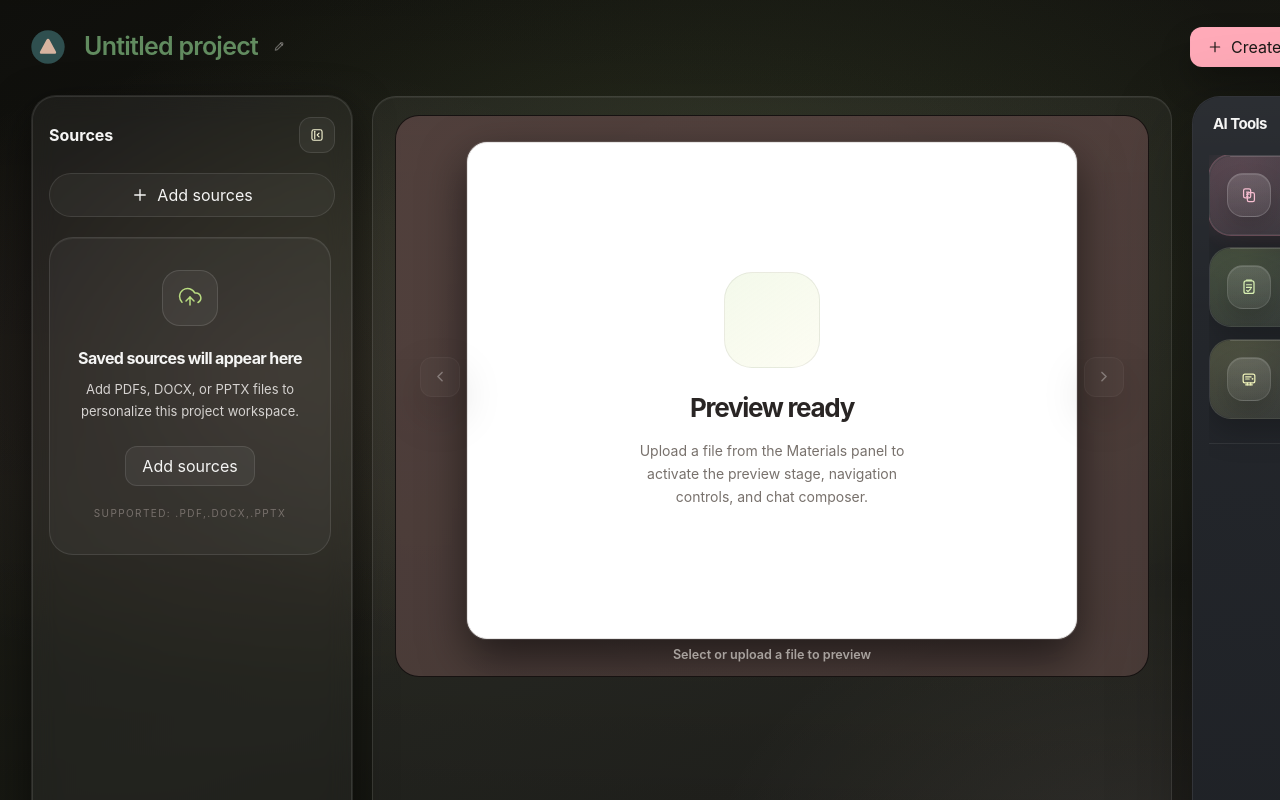
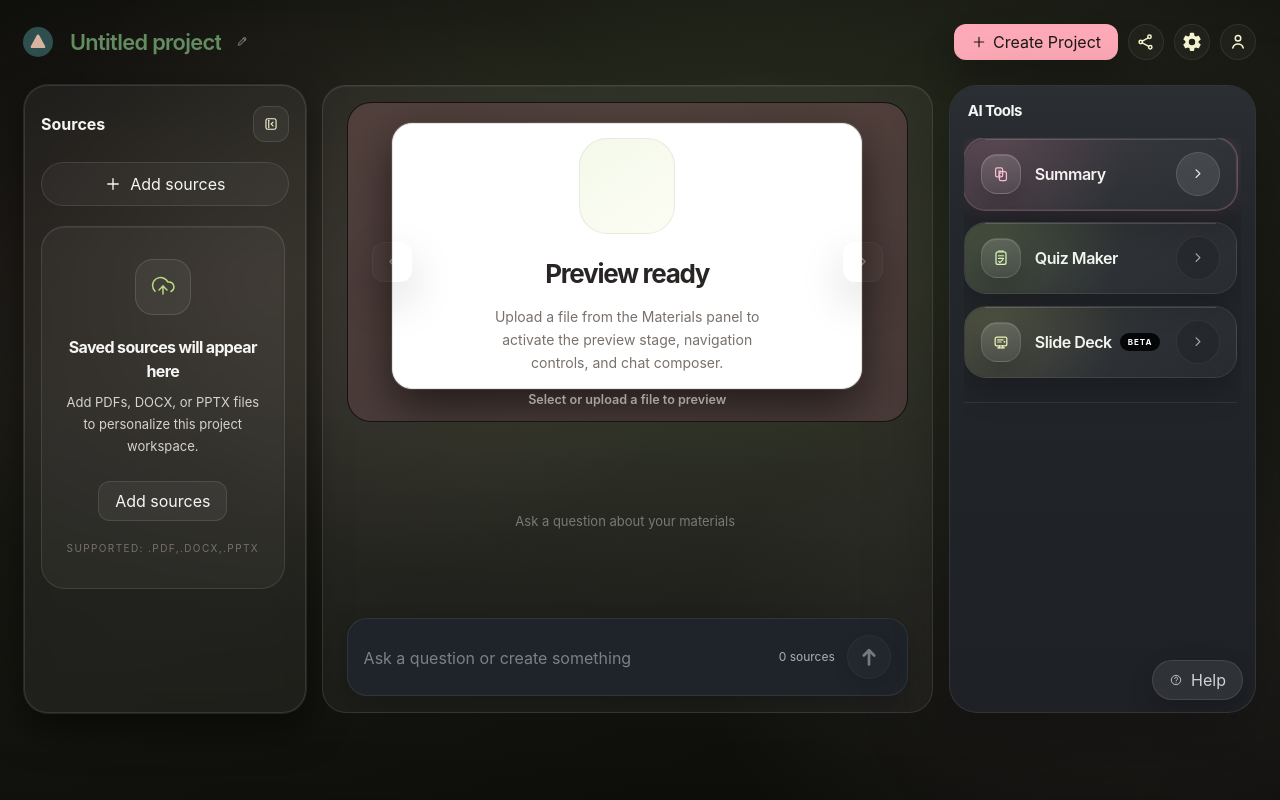
Before and after one commit to spiderpilo/Material-Enhancement-Assistant, a Next.js app in the folder frontend/: page /project/1 in a window 1280 px wide. Shown: the top 800 px of the page. Built offline with nearby package versions, Linux system fonts and the light colour scheme.

Commit message:
fix: improve more responsive UI

```diff
--- a/frontend/src/components/dashboard/DashboardClientPage.tsx
+++ b/frontend/src/components/dashboard/DashboardClientPage.tsx
@@ -29,7 +29,7 @@ import {
 } from "@/lib/api/projects";
 
 const dashboardDesktopGrid =
-  "xl:w-[1376px] xl:grid-cols-[289px_repeat(3,329px)] xl:auto-rows-[280px]";
+  "xl:grid-cols-[289px_repeat(3,minmax(0,1fr))] xl:auto-rows-[280px]";
 const projectSkeletonCount = 4;
 
 const displayFontStyle: CSSProperties = {
--- a/frontend/src/components/dashboard/DashboardProjectCard.tsx
+++ b/frontend/src/components/dashboard/DashboardProjectCard.tsx
@@ -46,7 +46,7 @@ export function DashboardCreateProjectCard({
     <button
       type="button"
       onClick={onClick}
-      className="dashboard-create-card group relative flex h-[280px] w-full justify-self-start rounded-[12px] border border-dashed border-[rgba(255,255,255,0.14)] px-[26px] pb-[60.415px] pt-[59.61px] text-center transition duration-300 hover:-translate-y-[6px] hover:scale-[1.012] hover:border-[rgba(197,225,165,0.22)] hover:shadow-[0_34px_70px_rgba(0,0,0,0.3),0_0_0_1px_rgba(197,225,165,0.08)] focus-visible:outline-none focus-visible:ring-2 focus-visible:ring-[rgba(197,225,165,0.22)] active:translate-y-[1px] active:scale-[0.995] xl:w-[289px]"
+      className="dashboard-create-card group relative flex h-[280px] w-full justify-self-start rounded-[12px] border border-dashed border-[rgba(255,255,255,0.14)] px-[26px] pb-[60.415px] pt-[59.61px] text-center transition duration-300 hover:-translate-y-[6px] hover:scale-[1.012] hover:border-[rgba(197,225,165,0.22)] hover:shadow-[0_34px_70px_rgba(0,0,0,0.3),0_0_0_1px_rgba(197,225,165,0.08)] focus-visible:outline-none focus-visible:ring-2 focus-visible:ring-[rgba(197,225,165,0.22)] active:translate-y-[1px] active:scale-[0.995]"
       aria-label="Create a new project"
     >
       <div className="relative flex w-full flex-col items-center justify-center">
@@ -103,7 +103,7 @@ export function DashboardProjectCard({
   }, [isMenuOpen]);
 
   return (
-    <div className="relative w-full xl:w-[329px]">
+    <div className="relative w-full">
       <Link
         href={project.href}
         className="dashboard-project-card group relative flex h-[280px] w-full flex-col rounded-[12px] p-[25px] transition duration-300 hover:-translate-y-[6px] hover:scale-[1.01] hover:border-[rgba(197,225,165,0.18)] hover:shadow-[0_34px_72px_rgba(0,0,0,0.3),0_0_0_1px_rgba(255,255,255,0.05)] focus-visible:outline-none focus-visible:ring-2 focus-visible:ring-[rgba(197,225,165,0.2)] active:translate-y-[1px] active:scale-[0.995]"
@@ -201,7 +201,7 @@ export function DashboardProjectCard({
 
 export function DashboardProjectSkeletonCard() {
   return (
-    <div className="dashboard-skeleton-card flex h-[280px] w-full animate-pulse flex-col justify-between rounded-[12px] p-[25px] xl:w-[329px]">
+    <div className="dashboard-skeleton-card flex h-[280px] w-full animate-pulse flex-col justify-between rounded-[12px] p-[25px]">
       <div className="flex flex-col gap-6">
         <div className="h-14 w-14 rounded-[14px] bg-[rgba(255,255,255,0.08)]" />
         <div className="space-y-3">
--- a/frontend/src/components/material-enhancement/AIToolsSidebar.tsx
+++ b/frontend/src/components/material-enhancement/AIToolsSidebar.tsx
@@ -271,7 +271,7 @@ export function AIToolsSidebar({
   }, [isSlideDeckExpanded, onCloseSlideDeckPreview, visibleSlideDeckDownloadMenuKey]);
 
   return (
-    <aside className="relative flex h-[949px] min-h-0 max-w-full flex-col overflow-hidden rounded-[28px] border border-white/[0.08] bg-[#202328] shadow-[0_24px_80px_rgba(0,0,0,0.35)]">
+    <aside className="relative flex h-full min-w-0 min-h-0 max-w-full flex-col overflow-hidden rounded-[28px] border border-white/[0.08] bg-[#202328] shadow-[0_24px_80px_rgba(0,0,0,0.35)]">
       <div className="pointer-events-none absolute inset-0 rounded-[inherit] bg-[linear-gradient(180deg,rgba(255,255,255,0.05)_0%,rgba(255,255,255,0.015)_22%,rgba(0,0,0,0.08)_100%)]" />
 
       {isQuizExpanded ? (
@@ -314,12 +314,12 @@ export function AIToolsSidebar({
           onCloseDownloadMenu={closeSlideDeckDownloadMenu}
         />
       ) : (
-        <div className="relative flex min-h-0 flex-1 flex-col p-4 animate-studio-panel-content-enter">
+        <div className="relative flex min-h-0 flex-1 flex-col p-3.5 animate-studio-panel-content-enter 2xl:p-4">
           <h2 className="pl-1 text-[15px] font-bold tracking-[-0.04em] text-[color:var(--text-primary)]">
             AI Tools
           </h2>
 
-          <div className="studio-scroll mt-5 min-h-0 flex-1 overflow-y-auto pb-24 pr-1">
+          <div className="studio-scroll mt-4 min-h-0 flex-1 overflow-y-auto pb-20 pr-1 2xl:mt-5 2xl:pb-24">
             <div className="space-y-3">
               {tools.map((tool, index) => (
                 <AIToolCard
@@ -418,7 +418,7 @@ export function AIToolsSidebar({
           </div>
 
           {activeTool !== "slideDeck" ? (
-            <div className="pointer-events-none absolute bottom-4 right-4 z-10 flex justify-end">
+            <div className="pointer-events-none absolute bottom-3 right-3 z-10 flex justify-end 2xl:bottom-4 2xl:right-4">
               <button
                 type="button"
                 onClick={onOpenHelp}
@@ -471,7 +471,7 @@ function AIToolCard({
         animationDelay: `${index * 40}ms`,
       }}
       className={[
-        "animate-studio-tool-enter group relative flex h-[80px] w-full items-center gap-4 overflow-hidden rounded-[22px] border border-white/[0.08] px-[17px] py-4 text-left transition-[transform,background,border-color,box-shadow,opacity] duration-200 ease-out",
+        "animate-studio-tool-enter group relative flex h-[72px] w-full items-center gap-3.5 overflow-hidden rounded-[22px] border border-white/[0.08] px-4 py-3.5 text-left transition-[transform,background,border-color,box-shadow,opacity] duration-200 ease-out 2xl:h-[80px] 2xl:gap-4 2xl:px-[17px] 2xl:py-4",
         "bg-[linear-gradient(140deg,var(--tool-tint)_0%,rgba(255,255,255,0.05)_58%,rgba(255,255,255,0.03)_100%)] shadow-[0_14px_30px_rgba(0,0,0,0.22)]",
         "before:pointer-events-none before:absolute before:inset-0 before:rounded-[inherit] before:bg-[radial-gradient(circle_at_12%_16%,var(--tool-glow)_0%,transparent_52%)] before:opacity-70 before:transition-opacity before:duration-200 before:ease-out",
         "after:pointer-events-none after:absolute after:inset-x-5 after:top-0 after:h-px after:bg-white/14",
@@ -483,7 +483,7 @@ function AIToolCard({
     >
       <div
         className={[
-          "relative flex h-11 w-11 shrink-0 items-center justify-center rounded-[16px] border border-white/[0.1] bg-[linear-gradient(180deg,rgba(255,255,255,0.14)_0%,rgba(255,255,255,0.06)_100%)] text-[color:var(--tool-icon)] shadow-[inset_0_1px_0_rgba(255,255,255,0.12),0_12px_24px_rgba(0,0,0,0.16)] transition-all duration-200 ease-out",
+          "relative flex h-10 w-10 shrink-0 items-center justify-center rounded-[16px] border border-white/[0.1] bg-[linear-gradient(180deg,rgba(255,255,255,0.14)_0%,rgba(255,255,255,0.06)_100%)] text-[color:var(--tool-icon)] shadow-[inset_0_1px_0_rgba(255,255,255,0.12),0_12px_24px_rgba(0,0,0,0.16)] transition-all duration-200 ease-out 2xl:h-11 2xl:w-11",
           "group-hover:scale-[1.03] group-hover:border-white/[0.16] group-hover:bg-[linear-gradient(180deg,rgba(255,255,255,0.18)_0%,rgba(255,255,255,0.08)_100%)] group-hover:shadow-[inset_0_1px_0_rgba(255,255,255,0.14),0_0_24px_var(--tool-glow),0_12px_24px_rgba(0,0,0,0.16)]",
           isSelected ? "border-white/[0.16]" : "",
         ].join(" ")}
@@ -493,7 +493,7 @@ function AIToolCard({
 
       <div className="min-w-0 flex-1">
         <div className="flex items-center gap-2">
-          <p className="truncate text-[17px] font-semibold tracking-[-0.03em] text-[color:var(--text-primary)]">
+          <p className="truncate text-[16px] font-semibold tracking-[-0.03em] text-[color:var(--text-primary)] 2xl:text-[17px]">
             {tool.label}
           </p>
           {tool.beta ? (
--- a/frontend/src/components/material-enhancement/CenterChatComposer.tsx
+++ b/frontend/src/components/material-enhancement/CenterChatComposer.tsx
@@ -57,9 +57,9 @@ export function CenterChatComposer({
       onSubmit={(event) => {
         void handleSubmit(event);
       }}
-      className="animate-center-composer-enter mx-auto w-[calc(100%+10px)] max-w-none shrink-0 pb-6 pt-3"
+      className="animate-center-composer-enter mx-auto w-full max-w-full shrink-0 pb-4 pt-2"
     >
-      <div className="flex min-h-[78px] items-center gap-4 rounded-[20px] border border-white/[0.08] bg-[#1F232A] px-5 py-[18px] shadow-[0_10px_24px_rgba(0,0,0,0.22)] transition-[border-color,box-shadow,background-color] duration-200 ease-out hover:border-white/[0.1] focus-within:border-white/[0.14] focus-within:shadow-[0_12px_28px_rgba(0,0,0,0.24)]">
+      <div className="flex min-h-[70px] items-center gap-3 rounded-[20px] border border-white/[0.08] bg-[#1F232A] px-4 py-4 shadow-[0_10px_24px_rgba(0,0,0,0.22)] transition-[border-color,box-shadow,background-color] duration-200 ease-out hover:border-white/[0.1] focus-within:border-white/[0.14] focus-within:shadow-[0_12px_28px_rgba(0,0,0,0.24)] 2xl:min-h-[78px] 2xl:gap-4 2xl:px-5 2xl:py-[18px]">
         <label htmlFor={textareaId} className="flex flex-1 items-center">
           <span className="sr-only">Ask a question or create something</span>
           <textarea
@@ -70,12 +70,12 @@ export function CenterChatComposer({
             rows={1}
             placeholder="Ask a question or create something"
             spellCheck={false}
-            className="studio-scroll h-7 max-h-24 w-full resize-none bg-transparent pt-[1px] text-[16px] leading-7 text-white outline-none placeholder:text-white/42"
+            className="studio-scroll h-6 max-h-24 w-full resize-none bg-transparent pt-[1px] text-[15px] leading-6 text-white outline-none placeholder:text-white/42 2xl:h-7 2xl:text-[16px] 2xl:leading-7"
           />
         </label>
 
         <div className="flex shrink-0 items-center gap-3">
-          <p className="min-w-[74px] text-right text-[13px] text-white/64">
+          <p className="min-w-[64px] text-right text-[12px] text-white/64 2xl:min-w-[74px] 2xl:text-[13px]">
             {selectedSourceCount} source
             {selectedSourceCount === 1 ? "" : "s"}
           </p>
@@ -85,15 +85,15 @@ export function CenterChatComposer({
             disabled={isSubmitDisabled}
             aria-label="Send prompt"
             className={[
-              "group inline-flex h-[46px] w-[46px] items-center justify-center rounded-full border border-white/[0.10] bg-white/[0.05] text-white shadow-[0_8px_18px_rgba(0,0,0,0.2)] transition-[transform,background-color,border-color,opacity,box-shadow] duration-200 ease-out focus-visible:outline-none focus-visible:ring-2 focus-visible:ring-white/20",
+              "group inline-flex h-11 w-11 items-center justify-center rounded-full border border-white/[0.10] bg-white/[0.05] text-white shadow-[0_8px_18px_rgba(0,0,0,0.2)] transition-[transform,background-color,border-color,opacity,box-shadow] duration-200 ease-out focus-visible:outline-none focus-visible:ring-2 focus-visible:ring-white/20 2xl:h-[46px] 2xl:w-[46px]",
               isSubmitDisabled
                 ? "opacity-40"
                 : "hover:scale-[1.03] hover:border-white/[0.12] hover:bg-white/[0.10] hover:shadow-[0_10px_22px_rgba(0,0,0,0.22)] active:scale-[0.96]",
             ].join(" ")}
           >
-            <ArrowUpIcon className="h-10 w-10 transition-transform duration-200 ease-out group-hover:-translate-y-px group-hover:translate-x-px" />
-          </button>
-        </div>
+              <ArrowUpIcon className="h-9 w-9 transition-transform duration-200 ease-out group-hover:-translate-y-px group-hover:translate-x-px 2xl:h-10 2xl:w-10" />
+            </button>
+          </div>
       </div>
     </form>
   );
--- a/frontend/src/components/material-enhancement/MaterialEnhancementWorkspace.tsx
+++ b/frontend/src/components/material-enhancement/MaterialEnhancementWorkspace.tsx
@@ -53,10 +53,11 @@ import {
   updateProjectTitle,
 } from "@/lib/api/projects";
 
-const EXPANDED_LEFT_GRID_COLUMNS = "320px";
+const EXPANDED_LEFT_GRID_COLUMNS = "clamp(272px, 22vw, 320px)";
 const COLLAPSED_LEFT_GRID_COLUMNS = "84px";
-const STUDIO_COLLAPSED_WIDTH = "320px";
-const STUDIO_EXPANDED_WIDTH = "minmax(0, min(720px, calc(100vw - 32px)))";
+const STUDIO_COLLAPSED_WIDTH = "clamp(280px, 24vw, 320px)";
+const STUDIO_EXPANDED_WIDTH = "clamp(320px, 34vw, 680px)";
+const WORKSPACE_GRID_HEIGHT = "clamp(520px, calc(100dvh - 172px), 900px)";
 const PREVIEW_POLL_INTERVAL_MS = 1400;
 const PREVIEW_POLL_ATTEMPTS = 40;
 
@@ -1237,8 +1238,8 @@ export function MaterialEnhancementWorkspace({
   };
 
   return (
-    <main className="min-h-screen overflow-x-auto px-8 pb-7 pt-5">
-      <div className="mx-auto w-full min-w-[1480px] max-w-[1852px]">
+    <main className="min-h-screen overflow-x-hidden px-3 pb-4 pt-4 sm:px-4 sm:pb-5 lg:px-5 xl:px-6 xl:pt-5 2xl:px-8 2xl:pb-7">
+      <div className="mx-auto w-full max-w-[1852px] min-w-0">
         <ProjectHeader
           isProjectNameEditable={isProjectNameEditable}
           projectName={projectName}
@@ -1250,8 +1251,9 @@ export function MaterialEnhancementWorkspace({
         />
 
         <div
-          className="mt-[22px] grid gap-5 transition-[grid-template-columns] duration-[320ms] ease-[cubic-bezier(0.2,0.8,0.2,1)]"
+          className="mt-4 grid min-w-0 auto-rows-fr gap-3 transition-[grid-template-columns] duration-[320ms] ease-[cubic-bezier(0.2,0.8,0.2,1)] sm:mt-5 sm:gap-4 2xl:mt-6 2xl:gap-5"
           style={{
+            height: WORKSPACE_GRID_HEIGHT,
             gridTemplateColumns: getWorkspaceGridTemplateColumns({
               isLeftPanelCollapsed,
               isQuizExpanded,
@@ -1331,7 +1333,7 @@ export function MaterialEnhancementWorkspace({
       </div>
 
       {toastMessage ? (
-        <div className="pointer-events-none fixed right-7 top-6 z-50 max-w-[360px] rounded-[16px] border border-[color:var(--border-soft)] bg-[rgba(28,25,23,0.94)] px-4 py-3 text-[13px] text-[color:var(--text-primary)] shadow-[0_18px_45px_0_rgba(0,0,0,0.5)] backdrop-blur-[10px]">
+        <div className="pointer-events-none fixed right-3 top-3 z-50 max-w-[360px] rounded-[16px] border border-[color:var(--border-soft)] bg-[rgba(28,25,23,0.94)] px-4 py-3 text-[13px] text-[color:var(--text-primary)] shadow-[0_18px_45px_0_rgba(0,0,0,0.5)] backdrop-blur-[10px] sm:right-5 sm:top-5 xl:right-7 xl:top-6">
           {toastMessage}
         </div>
       ) : null}
--- a/frontend/src/components/material-enhancement/MaterialsSidebar.tsx
+++ b/frontend/src/components/material-enhancement/MaterialsSidebar.tsx
@@ -69,7 +69,7 @@ export function MaterialsSidebar({
       ? openActionMenuMaterialId
       : null;
   const basePanelClass =
-    "shadow-panel relative flex h-[949px] min-h-[949px] flex-col overflow-hidden rounded-[24px] border border-[color:var(--border-soft)] bg-[color:var(--bg-panel-left)] backdrop-blur-[12px]";
+    "shadow-panel relative flex h-full min-w-0 min-h-0 flex-col overflow-hidden rounded-[24px] border border-[color:var(--border-soft)] bg-[color:var(--bg-panel-left)] backdrop-blur-[12px]";
 
   useEffect(() => {
     if (!visibleActionMenuMaterialId) {
@@ -103,7 +103,7 @@ export function MaterialsSidebar({
       <aside
         className={[
           basePanelClass,
-          "items-center px-3 py-4",
+          "items-center px-3 py-3.5 2xl:py-4",
           isDragging
             ? "bg-[rgba(184,219,128,0.1)] shadow-[0_0_0_1px_rgba(184,219,128,0.26),0_18px_45px_rgba(0,0,0,0.42)]"
             : "",
@@ -187,8 +187,8 @@ export function MaterialsSidebar({
   }
 
   return (
-    <aside
-      className={[basePanelClass, "px-4 pb-4 pt-5"].join(" ")}
+      <aside
+        className={[basePanelClass, "px-3.5 pb-3.5 pt-4 sm:px-4 sm:pb-4 sm:pt-5"].join(" ")}
       onDragEnter={onDragEnter}
       onDragLeave={onDragLeave}
       onDragOver={onDragOver}
--- a/frontend/src/components/material-enhancement/PreviewWorkspace.tsx
+++ b/frontend/src/components/material-enhancement/PreviewWorkspace.tsx
@@ -85,8 +85,8 @@ export function PreviewWorkspace({
   };
 
   return (
-    <section className="shadow-panel surface-inset relative flex h-[949px] min-h-[949px] flex-col overflow-hidden rounded-[24px] border border-[color:var(--border-soft)] bg-[color:var(--bg-panel-center)] px-[22px] pt-[18px]">
-      <div className="relative h-[562px] overflow-hidden rounded-[24px] border border-black/70 bg-[linear-gradient(180deg,rgba(85,66,63,0.9)_0%,rgba(76,61,58,0.96)_100%)]">
+    <section className="shadow-panel surface-inset relative flex h-full min-w-0 min-h-0 flex-col overflow-hidden rounded-[24px] border border-[color:var(--border-soft)] bg-[color:var(--bg-panel-center)] px-4 pt-4 sm:px-5 xl:px-6 2xl:px-[22px] 2xl:pt-[18px]">
+      <div className="relative h-[clamp(260px,40vh,500px)] overflow-hidden rounded-[24px] border border-black/70 bg-[linear-gradient(180deg,rgba(85,66,63,0.9)_0%,rgba(76,61,58,0.96)_100%)] 2xl:h-[clamp(280px,42vh,540px)]">
         <div className="absolute inset-0 bg-[radial-gradient(circle_at_center,rgba(255,255,255,0.03),transparent_70%)]" />
 
         <NavigationButton
@@ -100,7 +100,7 @@ export function PreviewWorkspace({
           onClick={() => onNavigate("next")}
         />
 
-        <div className="absolute inset-x-[9.5%] top-[26px] bottom-[37px]">
+        <div className="absolute inset-x-[8%] top-4 bottom-7 xl:top-5 xl:bottom-8 2xl:inset-x-[9.5%] 2xl:top-[26px] 2xl:bottom-[37px]">
           <div className="shadow-card-soft relative flex h-full items-center justify-center overflow-hidden rounded-[20px] border border-[#e7e5e4] bg-white">
             {selectedMaterial && previewItem ? (
               <PreviewSurface material={selectedMaterial} previewItem={previewItem} />
@@ -110,7 +110,7 @@ export function PreviewWorkspace({
           </div>
         </div>
 
-        <div className="absolute bottom-[11px] left-1/2 -translate-x-1/2 text-center">
+        <div className="absolute bottom-[11px] left-1/2 max-w-[calc(100%_-_3rem)] -translate-x-1/2 text-center">
           <p className="text-[12.6px] font-semibold text-[color:var(--text-muted)]">
             {selectedMaterial && previewItem
               ? getPreviewLabel(selectedMaterial, previewItem)
@@ -119,7 +119,7 @@ export function PreviewWorkspace({
         </div>
       </div>
 
-      <div className="mt-4 flex min-h-0 flex-1 flex-col">
+      <div className="mt-3 flex min-h-0 flex-1 flex-col 2xl:mt-4">
         <div className="studio-scroll min-h-0 flex-1 overflow-y-auto pr-1">
           {messages.length === 0 ? (
             <div className="flex h-full items-center justify-center px-4 text-center">
@@ -163,7 +163,7 @@ function NavigationButton({
       disabled={disabled}
       aria-label={direction === "previous" ? "Previous preview item" : "Next preview item"}
       className={[
-        "absolute top-[241px] z-10 flex h-10 w-10 items-center justify-center rounded-[12px] border border-[color:var(--border-soft)] bg-[rgba(255,255,255,0.05)] text-[color:var(--text-primary)] shadow-[0_18px_45px_0_rgba(0,0,0,0.45)] transition",
+        "absolute top-1/2 z-10 flex h-10 w-10 -translate-y-1/2 items-center justify-center rounded-[12px] border border-[color:var(--border-soft)] bg-[rgba(255,255,255,0.05)] text-[color:var(--text-primary)] shadow-[0_18px_45px_0_rgba(0,0,0,0.45)] transition",
         direction === "previous" ? "left-6" : "right-6",
         disabled
           ? "opacity-35"
--- a/frontend/src/components/material-enhancement/ProjectHeader.tsx
+++ b/frontend/src/components/material-enhancement/ProjectHeader.tsx
@@ -33,15 +33,15 @@ export function ProjectHeader({
   onShareProject,
 }: ProjectHeaderProps) {
   return (
-    <header className="flex items-center justify-between gap-6">
-      <div className="flex min-w-0 items-center gap-3">
-        <div className="flex h-8 w-8 shrink-0 items-center justify-center rounded-full bg-[rgba(255,255,255,0.03)]">
+    <header className="flex items-center justify-between gap-4 xl:gap-5 2xl:gap-6">
+      <div className="flex min-w-0 items-center gap-2.5 xl:gap-3">
+        <div className="flex h-7 w-7 shrink-0 items-center justify-center rounded-full bg-[rgba(255,255,255,0.03)] 2xl:h-8 2xl:w-8">
           <Link
             aria-label="Open dashboard"
             href="/dashboard"
             className="p-0"
           >
-            <ProjectLogoIcon className="h-10 w-10" />
+            <ProjectLogoIcon className="h-9 w-9 2xl:h-10 2xl:w-10" />
           </Link>
         </div>
 
@@ -52,24 +52,24 @@ export function ProjectHeader({
         />
       </div>
 
-      <div className="flex shrink-0 items-center gap-3">
+      <div className="flex shrink-0 items-center gap-2 xl:gap-2.5 2xl:gap-3">
         <button
           type="button"
           onClick={onCreateProject}
-          className="inline-flex h-10 items-center gap-2 rounded-[12px] border border-[rgba(243,158,182,0.18)] bg-[#FFAAB8] px-4 text-[12.8px] font-bold text-[#1c1917] shadow-[0_18px_32px_rgba(0,0,0,0.24)] transition hover:brightness-[1.03] focus-visible:outline-none focus-visible:ring-2 focus-visible:ring-[rgba(243,158,182,0.55)]"
+          className="inline-flex h-9 items-center gap-1.5 rounded-[12px] border border-[rgba(243,158,182,0.18)] bg-[#FFAAB8] px-3.5 text-[12px] font-bold text-[#1c1917] shadow-[0_18px_32px_rgba(0,0,0,0.24)] transition hover:brightness-[1.03] focus-visible:outline-none focus-visible:ring-2 focus-visible:ring-[rgba(243,158,182,0.55)] xl:px-4 2xl:h-10 2xl:gap-2 2xl:text-[12.8px]"
         >
           <AddIcon className="h-4 w-4" />
           Create Project
         </button>
 
         <HeaderUtilityButton ariaLabel="Share project" onClick={onShareProject}>
-          <ShareIcon className="h-[30px] w-[30px]" />
+          <ShareIcon className="h-6 w-6 2xl:h-[30px] 2xl:w-[30px]" />
         </HeaderUtilityButton>
         <HeaderUtilityButton ariaLabel="Open project settings" onClick={onOpenSettings}>
-          <SettingsIcon className="h-[26px] w-[26px]" />
+          <SettingsIcon className="h-[22px] w-[22px] 2xl:h-[26px] 2xl:w-[26px]" />
         </HeaderUtilityButton>
         <HeaderUtilityButton ariaLabel="Open profile" onClick={onOpenProfile}>
-          <UserIcon className="h-[30px] w-[30px]" />
+          <UserIcon className="h-6 w-6 2xl:h-[30px] 2xl:w-[30px]" />
         </HeaderUtilityButton>
       </div>
     </header>
@@ -148,7 +148,7 @@ function EditableProjectTitle({
         }}
         onChange={(event) => setDraftProjectName(event.target.value)}
         onKeyDown={handleKeyDown}
-        className="h-10 w-[min(44vw,640px)] rounded-[12px] border border-[rgba(184,219,128,0.22)] bg-[rgba(255,255,255,0.05)] px-4 text-[15px] font-semibold tracking-[-0.03em] text-[rgba(127,183,126,0.92)] shadow-[0_0_0_1px_rgba(255,255,255,0.04)] outline-none placeholder:text-[rgba(127,183,126,0.5)] focus:border-[rgba(184,219,128,0.4)] focus:ring-2 focus:ring-[rgba(184,219,128,0.18)]"
+        className="h-9 w-[min(40vw,520px)] max-w-full rounded-[12px] border border-[rgba(184,219,128,0.22)] bg-[rgba(255,255,255,0.05)] px-4 text-[14px] font-semibold tracking-[-0.03em] text-[rgba(127,183,126,0.92)] shadow-[0_0_0_1px_rgba(255,255,255,0.04)] outline-none placeholder:text-[rgba(127,183,126,0.5)] focus:border-[rgba(184,219,128,0.4)] focus:ring-2 focus:ring-[rgba(184,219,128,0.18)] 2xl:h-10 2xl:w-[min(44vw,640px)] 2xl:text-[15px]"
         placeholder="Project name"
         aria-label="Project name"
       />
@@ -163,11 +163,11 @@ function EditableProjectTitle({
         setDraftProjectName(trimmedProjectName);
         setIsEditing(true);
       }}
-      className="group flex min-w-0 items-center gap-2 rounded-[12px] px-2 py-2 text-left transition hover:bg-[rgba(255,255,255,0.03)] focus-visible:outline-none focus-visible:ring-2 focus-visible:ring-[rgba(184,219,128,0.2)] disabled:cursor-not-allowed disabled:opacity-80"
+      className="group flex min-w-0 items-center gap-2 rounded-[12px] px-1.5 py-1.5 text-left transition hover:bg-[rgba(255,255,255,0.03)] focus-visible:outline-none focus-visible:ring-2 focus-visible:ring-[rgba(184,219,128,0.2)] disabled:cursor-not-allowed disabled:opacity-80 2xl:px-2 2xl:py-2"
       aria-label="Edit project title"
     >
       <span
-        className="truncate text-[25px] font-semibold tracking-[-0.03em] text-[rgba(127,183,126,0.92)]"
+        className="truncate text-[clamp(20px,1.7vw,24px)] font-semibold tracking-[-0.03em] text-[rgba(127,183,126,0.92)] 2xl:text-[25px]"
       >
         {displayProjectName}
       </span>
@@ -191,7 +191,7 @@ function HeaderUtilityButton({
     <button
       type="button"
       onClick={onClick}
-      className="flex h-10 w-10 items-center justify-center rounded-full border border-[rgba(255,255,255,0.08)] bg-[rgba(255,255,255,0.03)] text-[color:var(--accent-cream)] transition hover:bg-[rgba(255,255,255,0.07)] focus-visible:outline-none focus-visible:ring-2 focus-visible:ring-[rgba(247,246,211,0.22)]"
+      className="flex h-9 w-9 items-center justify-center rounded-full border border-[rgba(255,255,255,0.08)] bg-[rgba(255,255,255,0.03)] text-[color:var(--accent-cream)] transition hover:bg-[rgba(255,255,255,0.07)] focus-visible:outline-none focus-visible:ring-2 focus-visible:ring-[rgba(247,246,211,0.22)] 2xl:h-10 2xl:w-10"
       aria-label={ariaLabel}
     >
       {children}
```
